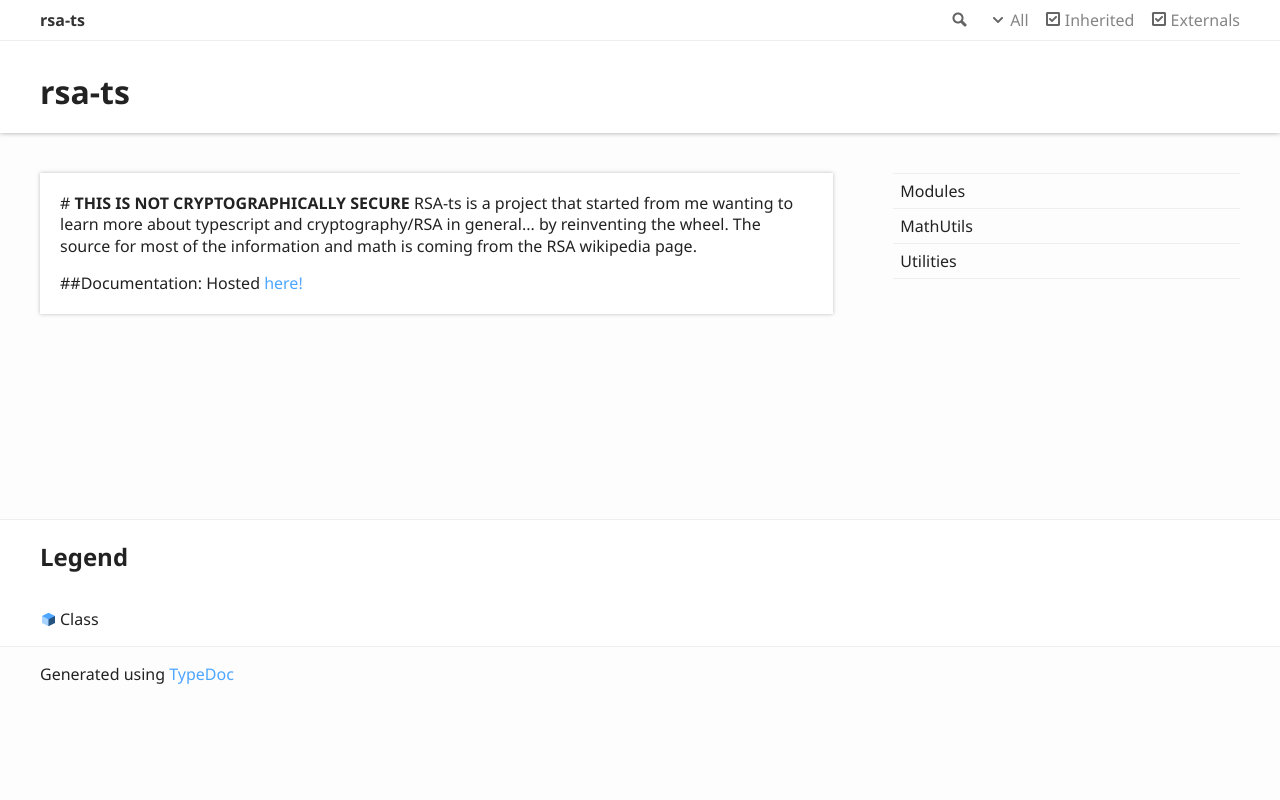
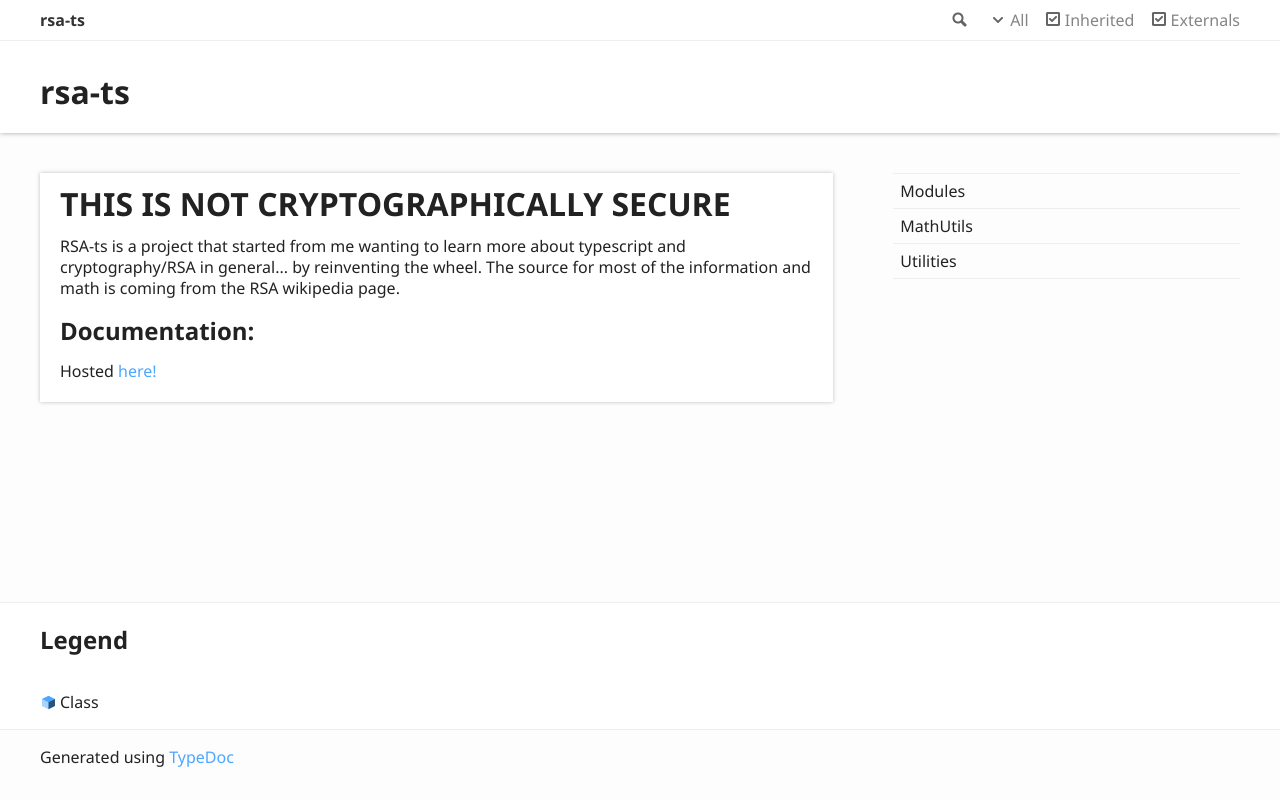
Before and after one commit to Technicolor-creamsicle/rsa-ts, a website: page docs/index.html in a window 1280 px wide. Drawn offline with Linux system fonts and the light colour scheme.

Commit message:
Documentation updates

```diff
--- a/docs/index.html
+++ b/docs/index.html
@@ -58,12 +58,16 @@
 	<div class="row">
 		<div class="col-8 col-content">
 			<div class="tsd-panel tsd-typography">
-				<p>#<strong> THIS IS NOT CRYPTOGRAPHICALLY SECURE</strong>
-					RSA-ts is a project that started from me wanting to learn more about
+				<a href="#-this-is-not-cryptographically-secure" id="-this-is-not-cryptographically-secure" style="color: inherit; text-decoration: none;">
+					<h1><strong> THIS IS NOT CRYPTOGRAPHICALLY SECURE</strong></h1>
+				</a>
+				<p>RSA-ts is a project that started from me wanting to learn more about
 					typescript and cryptography/RSA in general... by reinventing the wheel.
 				The source for most of the information and math is coming from the RSA wikipedia page.</p>
-				<p>##Documentation:
-				Hosted <a href="https://nicolor.tech/rsa-ts/index.html">here!</a></p>
+				<a href="#documentation" id="documentation" style="color: inherit; text-decoration: none;">
+					<h2>Documentation:</h2>
+				</a>
+				<p>Hosted <a href="https://nicolor.tech/rsa-ts/index.html">here!</a></p>
 			</div>
 		</div>
 		<div class="col-4 col-menu menu-sticky-wrap menu-highlight">
```
Also changed, not shown: docs/classes/mathutils.mathutils-1.html (+4 -4 lines), docs/classes/utilities.utilities-1.html (+1 -1 lines), README.md.
